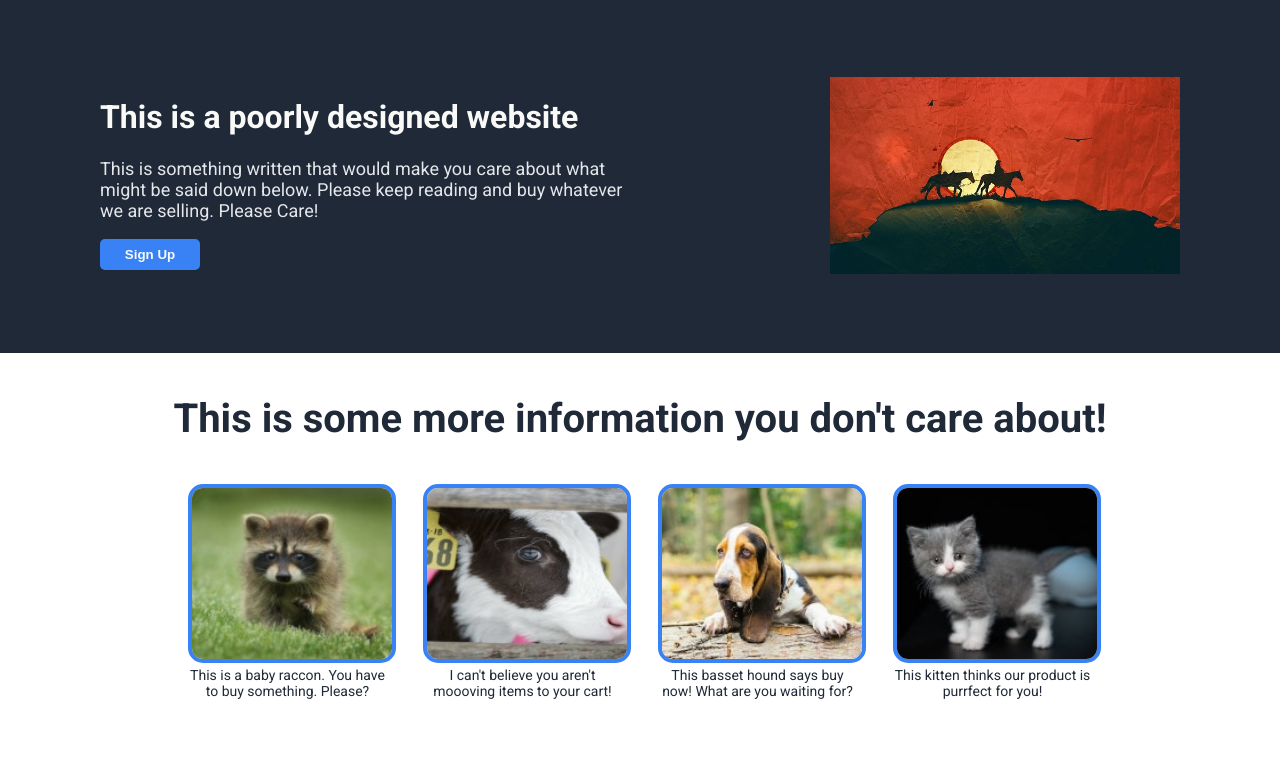
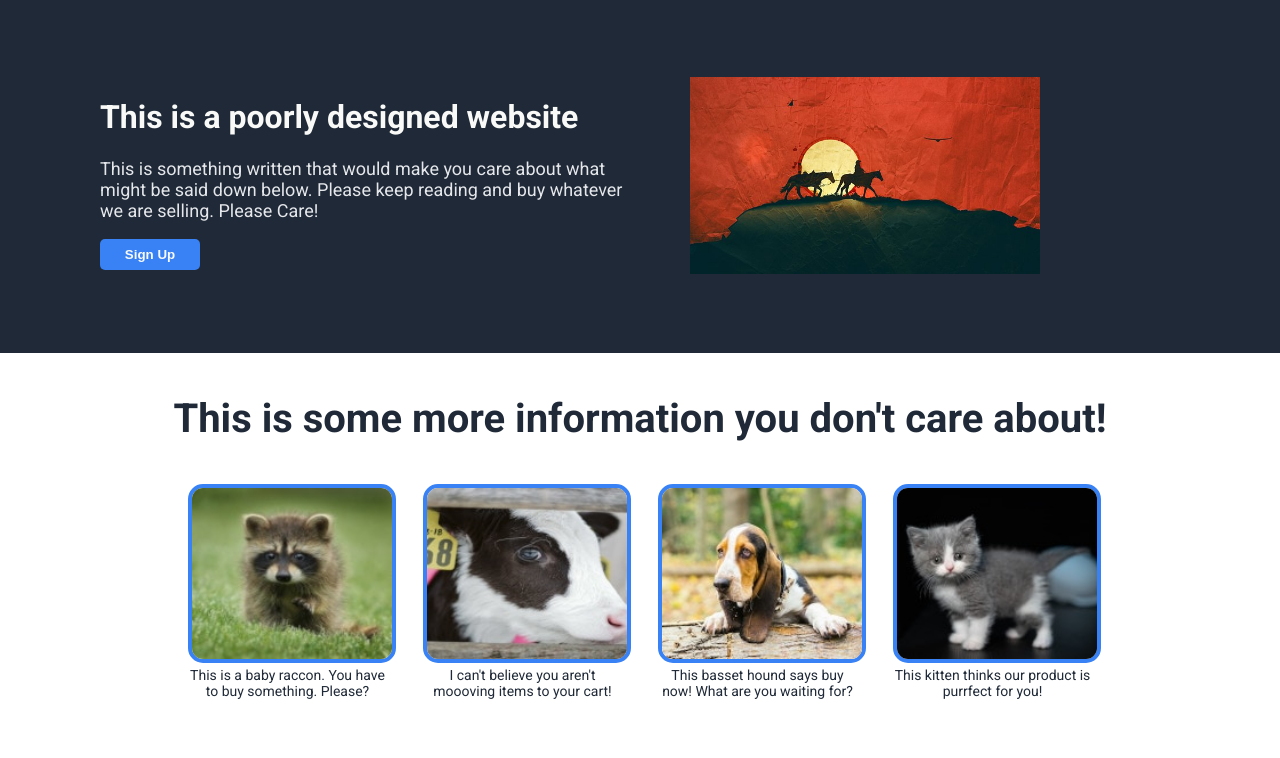
Before and after one commit to tatorsgonnatate/odin-landing-page, a plain HTML site: page index.html in a window 1280 px wide. Shown: the part 42-800 px from the top of the page. Drawn offline with Linux system fonts and the light colour scheme.

Commit message:
Change padding on info container and image for responive alignment

```diff
--- a/styles.css
+++ b/styles.css
@@ -83,6 +83,7 @@ a:hover {
     align-items: flex-start;
     padding-top: 75px;
     padding-bottom: 75px;
+    padding-left: 50px
 }
 
 .info {
@@ -92,7 +93,7 @@ a:hover {
 .info-left {
     display: flex;
     flex-direction: column;
-    padding-left: 100px;
+    padding-left: 50px;
     flex:1
 }
 
@@ -103,9 +104,8 @@ a:hover {
     flex:1
 }
 .info-image {
-    padding-left: 75px;
     flex-direction: column;
-    margin-left: auto;
+    padding-left: 50px;
 }
 
 .info > h1 {
```
